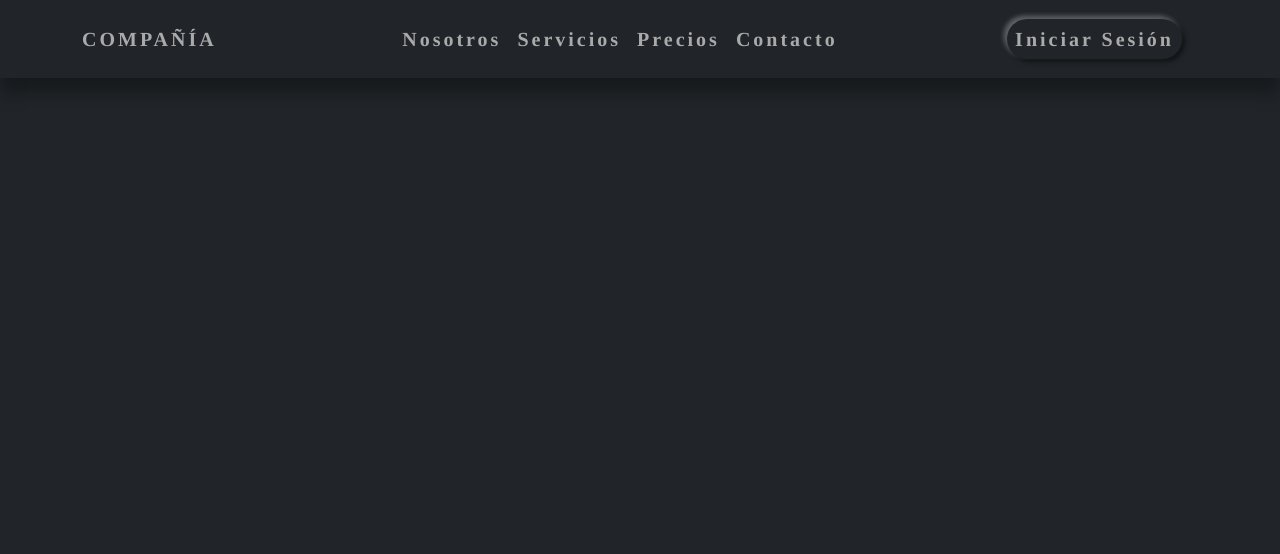
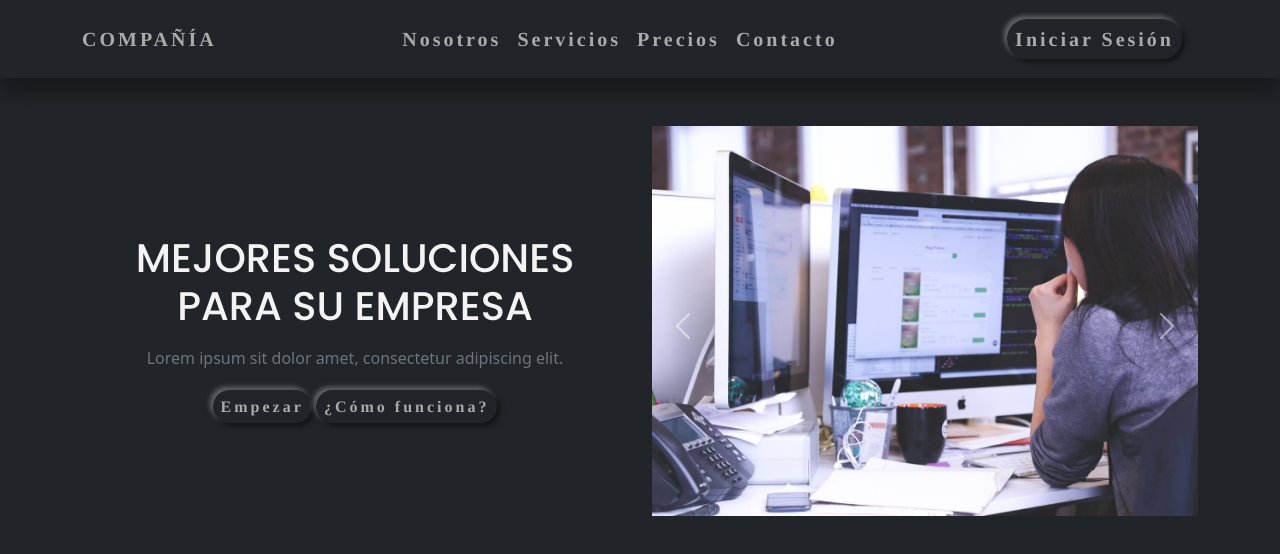
Before and after one commit to Teana-san/Charmed, a plain HTML site: page Frontend_Bootstrap/indexBoot.html in a window 1280 px wide. Drawn offline with nearby package versions, Linux system fonts and the light colour scheme.

Commit message:
изменение кода в bootstrap

```diff
--- a/Frontend_Bootstrap/indexBoot.html
+++ b/Frontend_Bootstrap/indexBoot.html
@@ -46,6 +46,57 @@
     </nav>
 
 
+    <section class="hero">
+        <div class="container">
+            <section class="row justify-content-center align-items-center">
+
+                <div class="hero-content col-6 text-center">
+                    <h1>Mejores soluciones para su empresa</h1>
+                    <p class="text-secondary py-2">Lorem ipsum sit dolor amet, consectetur adipiscing elit.</p>
+                    <div class="hero-buttons">
+                        <a href="#" class="navbar-brand rounded-pill custom-shadow-double p-2">Empezar</a>
+                        <a href="#" class="navbar-brand rounded-pill custom-shadow-double p-2">¿Cómo funciona?</a>
+                    </div>
+                </div>
+
+                <div id="carouselExampleInterval" class="carousel slide col-6" data-bs-ride="carousel">
+                    <div class="carousel-inner">
+                        <div class="carousel-item active" data-bs-interval="10000">
+                            <img src="./img/1.jpg" class="d-block w-100" alt="...">
+                        </div>
+                        <div class="carousel-item" data-bs-interval="2000">
+                            <img src="./img/2.jpg" class="d-block w-100" alt="...">
+                        </div>
+                        <div class="carousel-item">
+                            <img src="./img/3.jpg" class="d-block w-100" alt="...">
+                        </div>
+                        <div class="carousel-item">
+                            <img src="./img/4.jpg" class="d-block w-100" alt="...">
+                        </div>
+                        <div class="carousel-item">
+                            <img src="./img/5.jpg" class="d-block w-100" alt="...">
+                        </div>
+                        <div class="carousel-item">
+                            <img src="./img/6.jpg" class="d-block w-100" alt="...">
+                        </div>
+                    </div>
+                    <button class="carousel-control-prev" type="button" data-bs-target="#carouselExampleInterval"
+                        data-bs-slide="prev">
+                        <span class="carousel-control-prev-icon" aria-hidden="true"></span>
+                        <span class="visually-hidden">Previous</span>
+                    </button>
+                    <button class="carousel-control-next" type="button" data-bs-target="#carouselExampleInterval"
+                        data-bs-slide="next">
+                        <span class="carousel-control-next-icon" aria-hidden="true"></span>
+                        <span class="visually-hidden">Next</span>
+                    </button>
+                </div>
+
+            </section>
+        </div>
+    </section>
+
+
 
     <script src="https://cdn.jsdelivr.net/npm/bootstrap@5.3.3/dist/js/bootstrap.bundle.min.js"
         integrity="sha384-YvpcrYf0tY3lHB60NNkmXc5s9fDVZLESaAA55NDzOxhy9GkcIdslK1eN7N6jIeHz"
--- a/Frontend_Bootstrap/style.css
+++ b/Frontend_Bootstrap/style.css
@@ -9,11 +9,39 @@
 
         --font-base: "Tinos", sans-serif;
         --font-header: "Poppins", sans-serif;
+
         --main-text-color: #d1d0d0;
         --link-color: #aaaaaa;
         --main-text-color: #d1d0d0;
         --main-header-color: #f3f3f3;
     }
+
+
+    h1,
+    h2,
+    h3 {
+        font-family: var(--font-header);
+        color: var(--main-header-color);
+        text-transform: uppercase;
+    }
+
+
+    a,
+    .navbar-brand,
+    .nav-link {
+        font-family: var(--font-base);
+        color: var(--link-color);
+        font-weight: 700;
+        letter-spacing: 3px;
+        transition: all 0.6s ease;
+    }
+
+    a:hover,
+    .navbar-brand:hover,
+    .nav-link:hover {
+        color: var(--main-text-color);
+    }
+
 
     .custom-shadow-double {
         box-shadow: 3px 3px 5px rgba(0, 0, 0, 0.5), -3px -3px 5px rgba(255, 255, 255, 0.3);
@@ -32,18 +60,14 @@
             -1px -1px 2px rgba(0, 0, 0, 0.2);
     }
 
-    a,
-    .navbar-brand,
-    .nav-link {
-        font-family: var(--font-base);
-        color: var(--link-color);
-        font-weight: 700;
-        letter-spacing: 3px;
-        transition: all 0.6s ease;
+    .carousel {
+        height: 400px;
+        /* Настройте под ваши нужды */
     }
 
-    a:hover,
-    .navbar-brand:hover,
-    .nav-link:hover {
-        color: var(--main-text-color);
+    .carousel-item,
+    .carousel-item img {
+        height: 100%;
+        object-fit: cover;
+        /* Сохраняет пропорции и заполняет контейнер */
     }
```
Also changed, not shown: Frontend_Bootstrap/img/1.jpg (added), Frontend_Bootstrap/img/2.jpg (added), Frontend_Bootstrap/img/3.jpg (added), Frontend_Bootstrap/img/4.jpg (added), Frontend_Bootstrap/img/5.jpg (added), Frontend_Bootstrap/img/6.jpg (added), Frontend_Bootstrap/img/image00.png (added), Frontend_Bootstrap/img/image11.png (added), Frontend_Bootstrap/img/image22.png (added).
